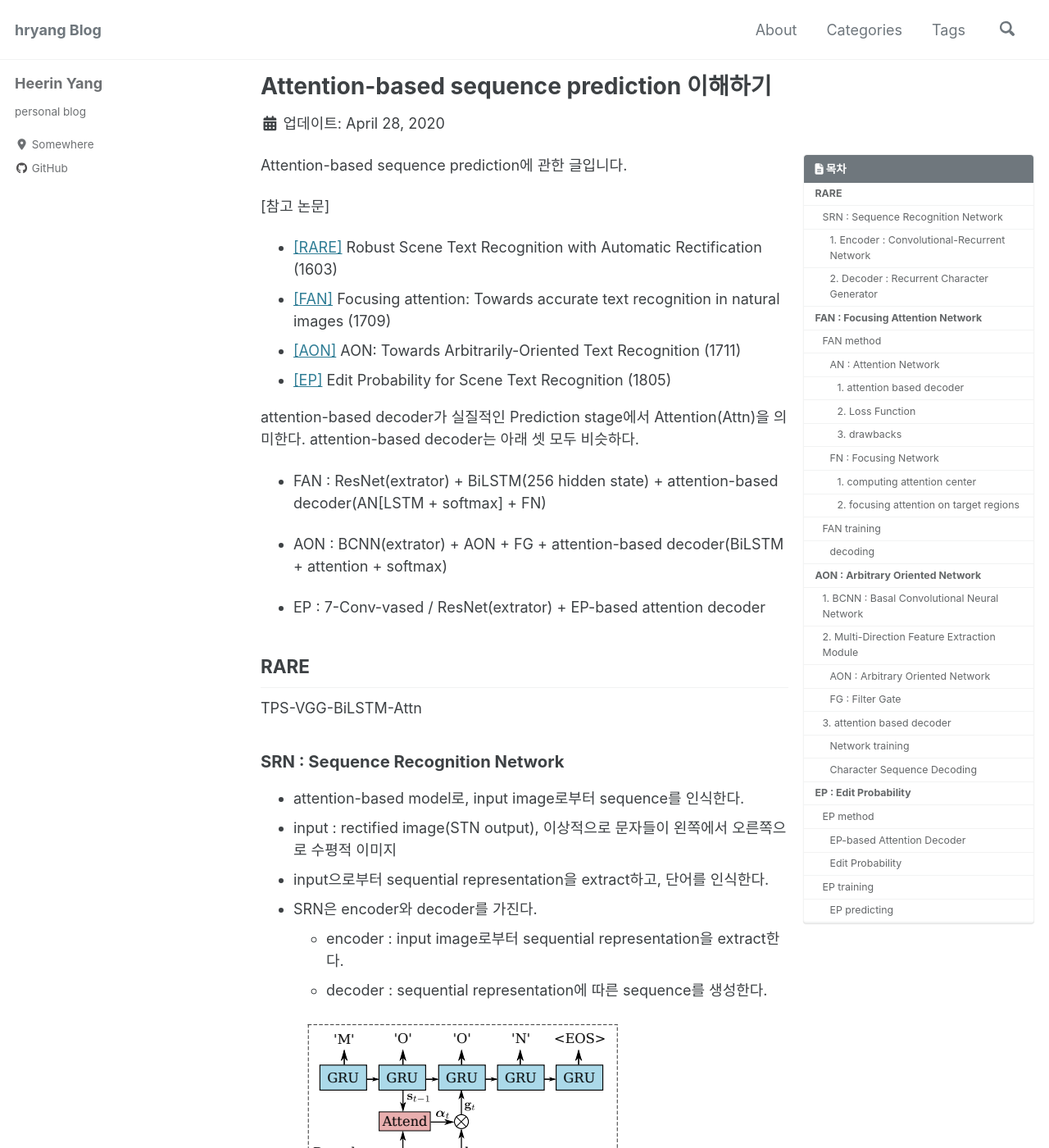
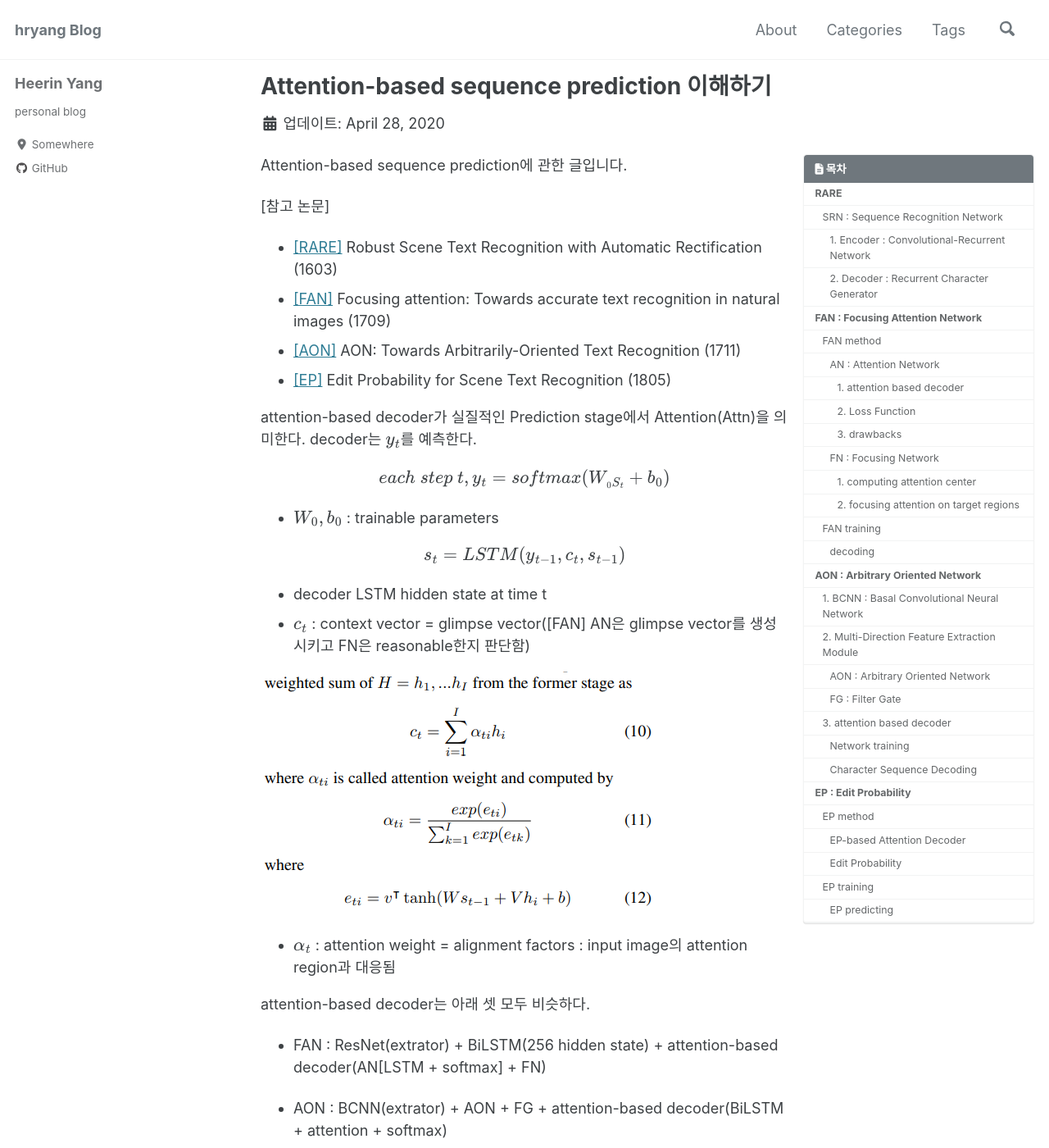
Before and after one commit to hryang06/hryang06.github.io, a Jekyll site: the page built from _posts/2020-04-28-Attn.md, in a window 1280 px wide and 1400 px high. Shown: the whole window at 82% size. Built offline with Jekyll 4.4.1, drawn with Linux system fonts in a browser that asks for light colours; cached includes are drawn as plain includes; nearby versions of some CDN libraries; formulas are drawn with MathJax 3.

Commit message:
Add decoder

```diff
--- a/_posts/2020-04-28-Attn.md
+++ b/_posts/2020-04-28-Attn.md
@@ -27,7 +27,22 @@ Attention-based sequence prediction에 관한 글입니다.
 - [[AON]](https://arxiv.org/abs/1711.04226) AON: Towards Arbitrarily-Oriented Text Recognition (1711)
 - [[EP]](https://arxiv.org/abs/1805.03384) Edit Probability for Scene Text Recognition (1805)
 
-attention-based decoder가 실질적인 Prediction stage에서 Attention(Attn)을 의미한다. attention-based decoder는 아래 셋 모두 비슷하다.
+attention-based decoder가 실질적인 Prediction stage에서 Attention(Attn)을 의미한다. decoder는 $$y_t$$를 예측한다.
+
+$$each\ step\ t, y_t = softmax(W_{_0S_t} + b_0)$$
+
+- $$W_0, b_0$$ : trainable parameters
+
+$$s_t = LSTM(y_{t-1}, c_t, s_{t-1})$$
+
+- decoder LSTM hidden state at time t
+- $$c_t$$ : context vector = glimpse vector([FAN] AN은 glimpse vector를 생성시키고 FN은 reasonable한지 판단함)
+
+![Formula 10-12](/assets/images/post/str/formula10-12.PNG){: .center}
+- $$\alpha_t$$ : attention weight = alignment factors : input image의 attention region과 대응됨
+
+
+attention-based decoder는 아래 셋 모두 비슷하다.
 
 - FAN : ResNet(extrator) + BiLSTM(256 hidden state) + attention-based decoder(AN[LSTM + softmax] + FN)
 
```
